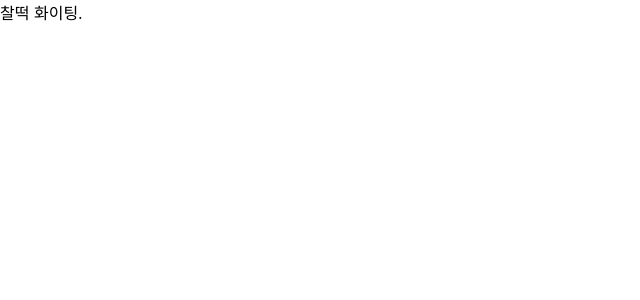
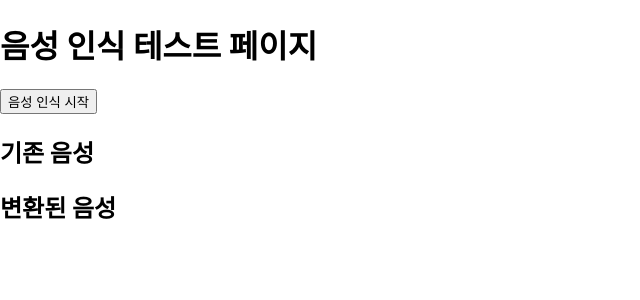
Before and after one commit to on22y/Chaltteok, a React (Create React App) app in the folder frontend/: page / in a window 1280 px wide. Shown: the top 300 px of the page, without its empty margins (0-640 px from the left). Built offline with nearby package versions, Linux system fonts and the light colour scheme.

Commit message:
음성 인식 테스트

```diff
--- a/frontend/package.json
+++ b/frontend/package.json
@@ -8,6 +8,7 @@
     "@testing-library/user-event": "^13.5.0",
     "react": "^18.3.1",
     "react-dom": "^18.3.1",
+    "react-router-dom": "^6.26.2",
     "react-scripts": "5.0.1",
     "web-vitals": "^2.1.4"
   },
--- a/frontend/src/App.js
+++ b/frontend/src/App.js
@@ -1,7 +1,16 @@
 import './App.css';
+import React from 'react';
+import { BrowserRouter as Router, Routes, Route } from 'react-router-dom';
+import Voice from './components/Voice';
 
 function App() {
-  return <div>찰떡 화이팅.</div>;
+  return (
+    <Router>
+      <Routes>
+        <Route path="/" element={<Voice />} />
+      </Routes>
+    </Router>
+  );
 }
 
 export default App;
--- /dev/null
+++ b/frontend/src/components/Voice.js
@@ -0,0 +1,49 @@
+import React, { useState } from 'react';
+
+const Voice = () => {
+  const [transcript, setTranscript] = useState('');
+  const [modifiedTranscript, setModifiedTranscript] = useState('');
+
+  const handleSpeechRecognition = async () => {
+    try {
+      // 음성 인식을 시작하는 부분
+      const response = await fetch('YOUR_BACKEND_API/speech-to-text', {
+        method: 'POST',
+      });
+      const data = await response.json();
+
+      if (data.transcript) {
+        setTranscript(data.transcript);
+
+        // 받은 텍스트를 백엔드로 보내서 특정 단어를 교체하는 부분
+        const modifyResponse = await fetch('YOUR_BACKEND_API/modify-text', {
+          method: 'POST',
+          headers: {
+            'Content-Type': 'application/json',
+          },
+          body: JSON.stringify({ text: data.transcript }),
+        });
+
+        const modifiedData = await modifyResponse.json();
+        setModifiedTranscript(modifiedData.modifiedText);
+      }
+    } catch (error) {
+      console.error('Error during speech recognition:', error);
+    }
+  };
+
+  return (
+    <div className="voice">
+      <h1>음성 인식 테스트 페이지</h1>
+      <button onClick={handleSpeechRecognition}>음성 인식 시작</button>
+
+      <h2>기존 음성</h2>
+      <p>{transcript}</p>
+
+      <h2>변환된 음성</h2>
+      <p>{modifiedTranscript}</p>
+    </div>
+  );
+};
+
+export default Voice;
```
Also changed, not shown: 1 other file (tests, documents, lock files or other folders).
